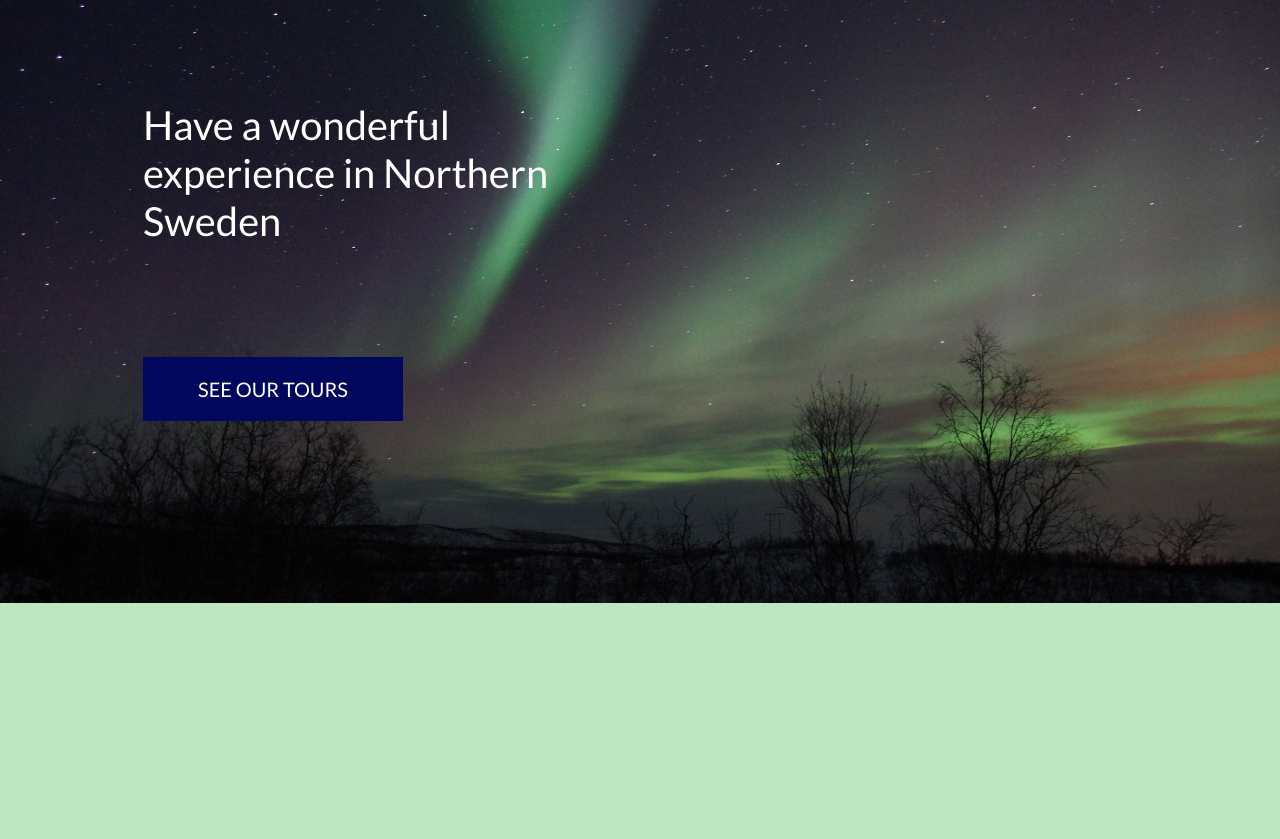
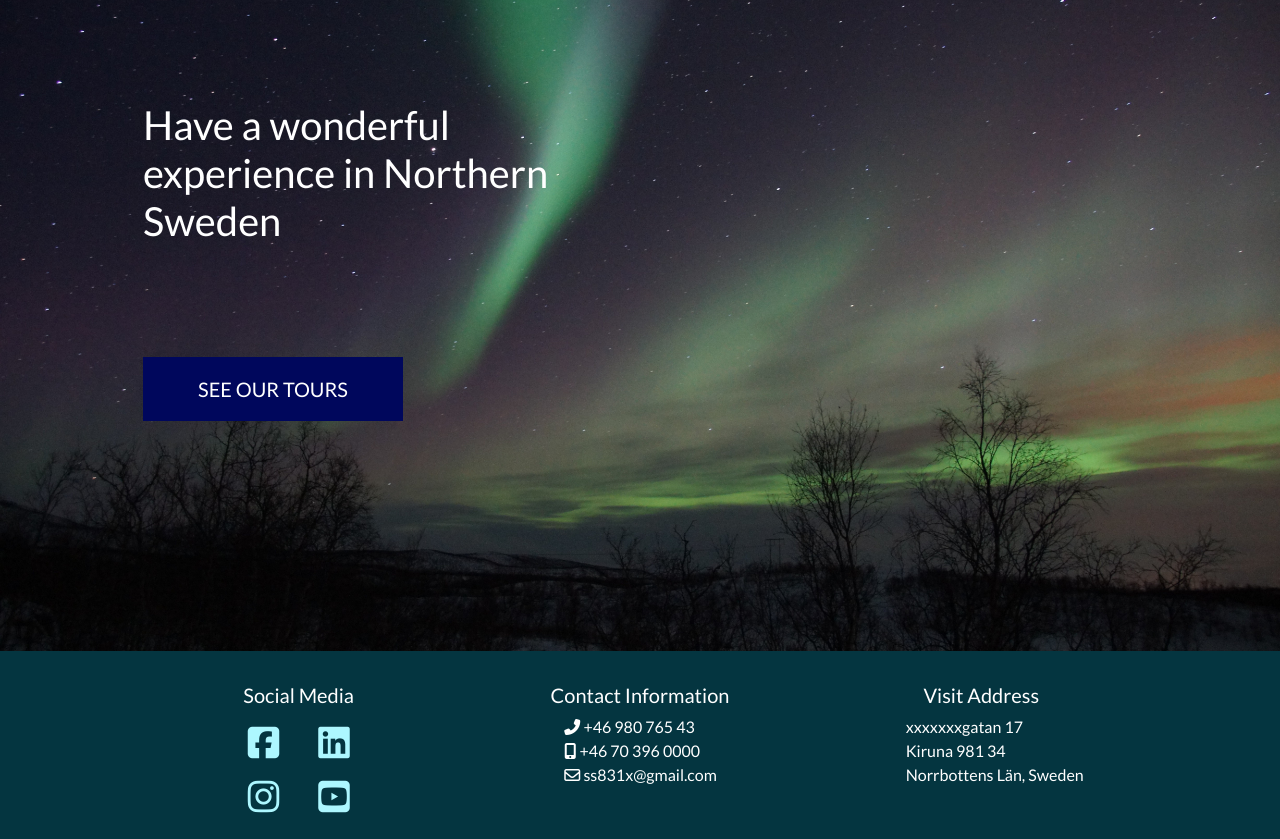
Before and after one commit to ss00831/milestone4, a Django app: page / in a window 1280 px wide. Shown: the part 197-1036 px from the top of the page. Before the commit the page ends 800 px from the top, so only its background shows below. Run offline with Django 3.2, Linux system fonts and the light colour scheme; parts of the project's set-up code (start-up, migrations or seed data) failed here and were passed over; some libraries are stand-ins or nearby versions.

Commit message:
Added footer

```diff
--- a/contact/templates/contact/contact.html
+++ b/contact/templates/contact/contact.html
@@ -32,4 +32,5 @@
                 </form>
             </div>
         </div>
+    </div>
 {% endblock %}
--- a/static/css/base.css
+++ b/static/css/base.css
@@ -207,6 +207,47 @@ input[name='q']::placeholder {
     color: #aab7c4;
 }
 
+/* ------------------------------- footer */
+footer{
+    background: #043540;
+    padding-top: 2rem;
+    color: white;
+    text-align: center;
+    margin-top: 3rem;
+}
+
+.footer-item > h6{
+    font-size: 1.25rem;
+    text-transform:capitalize;
+}
+
+.social-links{
+    padding: 0;
+}
+
+.social-links > li {
+    display: inline;
+    padding-right: 1rem;
+    padding-left: 1rem;
+    text-align: center;
+}
+
+.social-links a{
+    color: #adf7ff;
+    font-size: 2.25rem;
+    text-align: center;
+}
+
+.contact-info, .visit-info{
+    text-align: left;
+    padding-left: 5rem;
+}
+
+.contact-info > span > i{
+    text-align: center;
+    padding: 0 0.5rem;
+}
+
 /* ------------------------------- bootstrap toasts */
 
 .message-container {
@@ -380,6 +421,14 @@ input[name='q']::placeholder {
     }
 }
 
+
+@media (max-width: 992.02px) {
+    .contact-info, .visit-info{
+        padding-left: 2rem;
+    }
+}
+
+
 @media (max-width: 767.98px) {
     .small-info{
         margin-bottom: 0;
@@ -389,6 +438,10 @@ input[name='q']::placeholder {
     }
     .card > a > img{
         height: 11rem;
+    }
+    .contact-info, .visit-info{
+        padding-left: 0rem;
+        text-align: center;
     }
 }
 @media (max-width: 640.02px) {
--- a/templates/base.html
+++ b/templates/base.html
@@ -141,7 +141,57 @@
 
     {% block content %}
     {% endblock %}
-
+    <footer>
+            <div class="container">
+                <div class="row">
+                    <div class="col-12 col-md-4 text-center footer-item">
+                    <h6>Social Media</h6>
+                    <ul class="social-links">
+                        <li class="list-inline-item">
+                            <a target="_blank" href="https://www.facebook.com/ss831">
+                                <i class="fab fa-facebook-square" aria-hidden="true"></i>
+                                <span class="sr-only">Facebook</span>
+                            </a>
+                        </li>
+                        <li class="list-inline-item">
+                            <a target="_blank" href="https://www.linkedin.com/in/songhei-lee-a7ba04139/">
+                                <i class="fab fa-linkedin" aria-hidden="true"></i>
+                                <span class="sr-only">Linkedin</span>
+                            </a>
+                        </li><br>
+                        <li class="list-inline-item">
+                            <a target="_blank" href="https://www.instagram.com/ss831_/">
+                                <i class="fab fa-instagram" aria-hidden="true"></i>
+                                <span class="sr-only">Instagram</span>
+                            </a>
+                        </li>
+                        <li class="list-inline-item">
+                            <a target="_blank" href="https://www.youtube.com/results?search_query=sweden+lapland">
+                                <i class="fab fa-youtube-square" aria-hidden="true"></i>
+                                <span class="sr-only">Youtube</span>
+                            </a>
+                        </li>
+                    </ul>
+                    </div>
+                    <div class="col-12 col-md-4 footer-item">
+                    <h6>contact information</h6>
+                    <div class="contact-info">
+                    <p><span><i class="fas fa-phone-alt"></i></span> +46 980 765 43<br>
+                    <span><i class="fas fa-mobile-alt"></i></span> +46 70 396 0000<br>
+                    <span><i class="far fa-envelope"></i></span> ss831x@gmail.com</p>
+                    </div>
+                    </div>
+                    <div class="col-12 col-md-4 footer-item">
+                    <h6>Visit Address</h6>
+                    <div class="visit-info">
+                    <p>xxxxxxxgatan 17<br>
+                    Kiruna 981 34<br>
+                    Norrbottens Län, Sweden</p>
+                    </div>
+                    </div>
+                </div>
+            </div>
+        </footer>
     {% block postloadjs %}
     <script type="text/javascript">
         $('.toast').toast('show');
```
